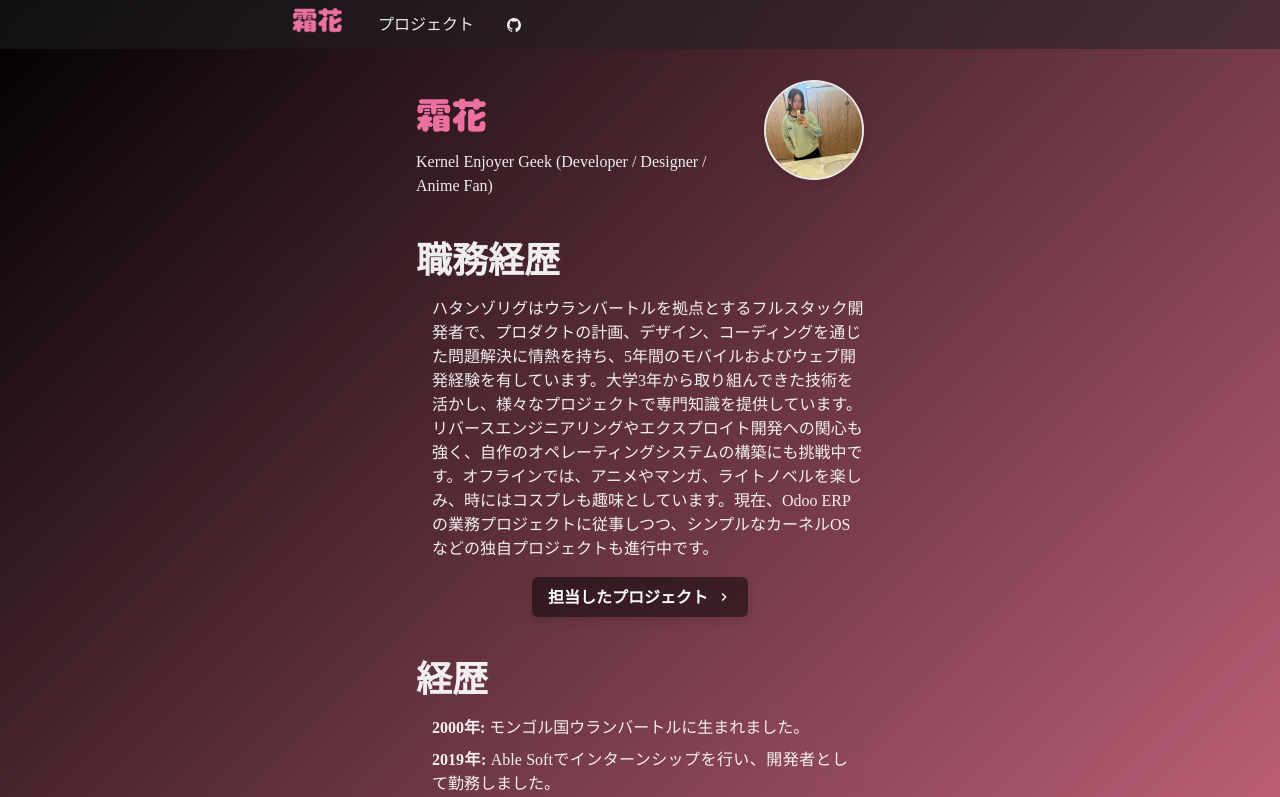
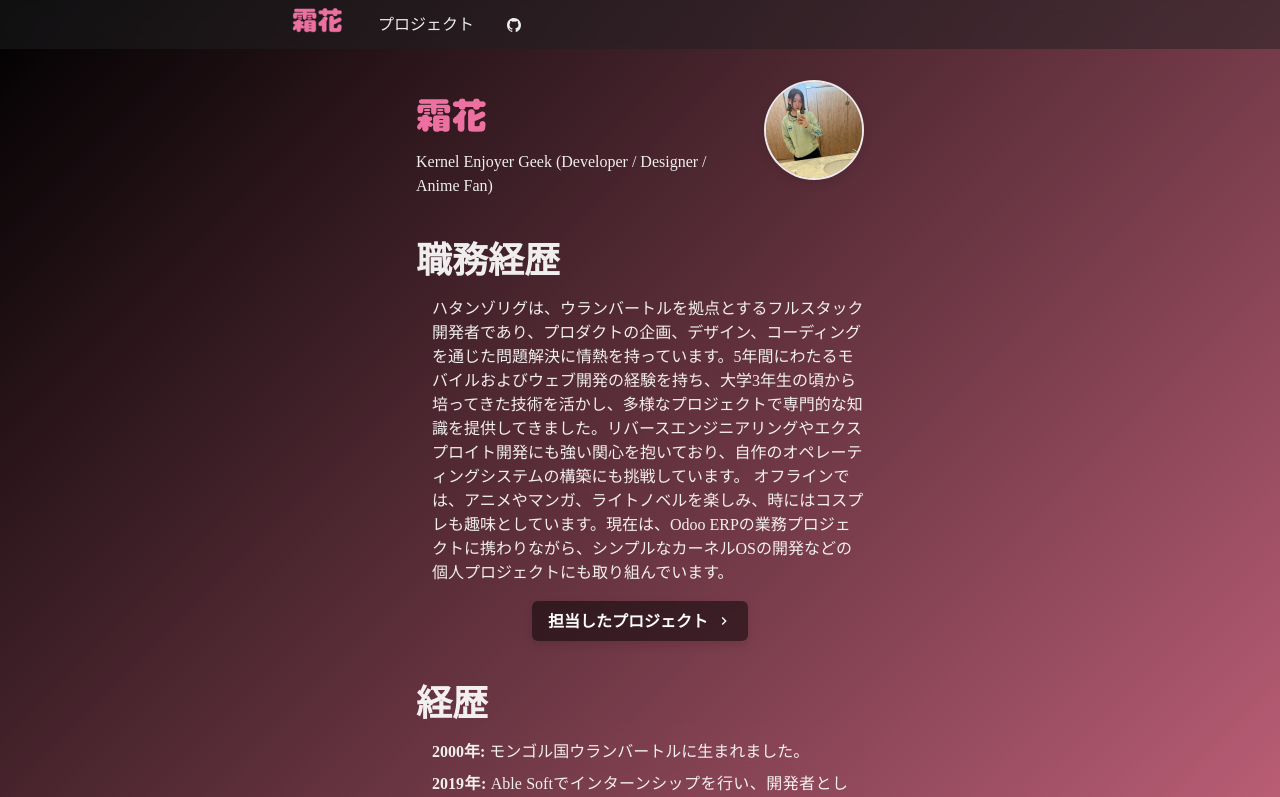
Before and after one commit to kyuna312/kyuna_web, a Next.js app: page / in a window 1280 px wide. Shown: the top 797 px of the page. Built offline with nearby package versions, Linux system fonts and the light colour scheme.

Commit message:
Update index.js

```diff
--- a/pages/index.js
+++ b/pages/index.js
@@ -59,9 +59,8 @@ const Home = () => (
         </Heading>
         <Box marginLeft={4} marginTop={4}>
           <p>
-            ハタンゾリグはウランバートルを拠点とするフルスタック開発者で、プロダクトの計画、デザイン、コーディングを通じた問題解決に情熱を持ち、5年間のモバイルおよびウェブ開発経験を有しています。大学3年から取り組んできた技術を活かし、様々なプロジェクトで専門知識を提供しています。
-
-            リバースエンジニアリングやエクスプロイト開発への関心も強く、自作のオペレーティングシステムの構築にも挑戦中です。オフラインでは、アニメやマンガ、ライトノベルを楽しみ、時にはコスプレも趣味としています。現在、Odoo ERPの業務プロジェクトに従事しつつ、シンプルなカーネルOSなどの独自プロジェクトも進行中です。{' '}
+            ハタンゾリグは、ウランバートルを拠点とするフルスタック開発者であり、プロダクトの企画、デザイン、コーディングを通じた問題解決に情熱を持っています。5年間にわたるモバイルおよびウェブ開発の経験を持ち、大学3年生の頃から培ってきた技術を活かし、多様なプロジェクトで専門的な知識を提供してきました。リバースエンジニアリングやエクスプロイト開発にも強い関心を抱いており、自作のオペレーティングシステムの構築にも挑戦しています。
+            オフラインでは、アニメやマンガ、ライトノベルを楽しみ、時にはコスプレも趣味としています。現在は、Odoo ERPの業務プロジェクトに携わりながら、シンプルなカーネルOSの開発などの個人プロジェクトにも取り組んでいます。
           </p>
         </Box>
         <Box align="center" my={4}>
```
